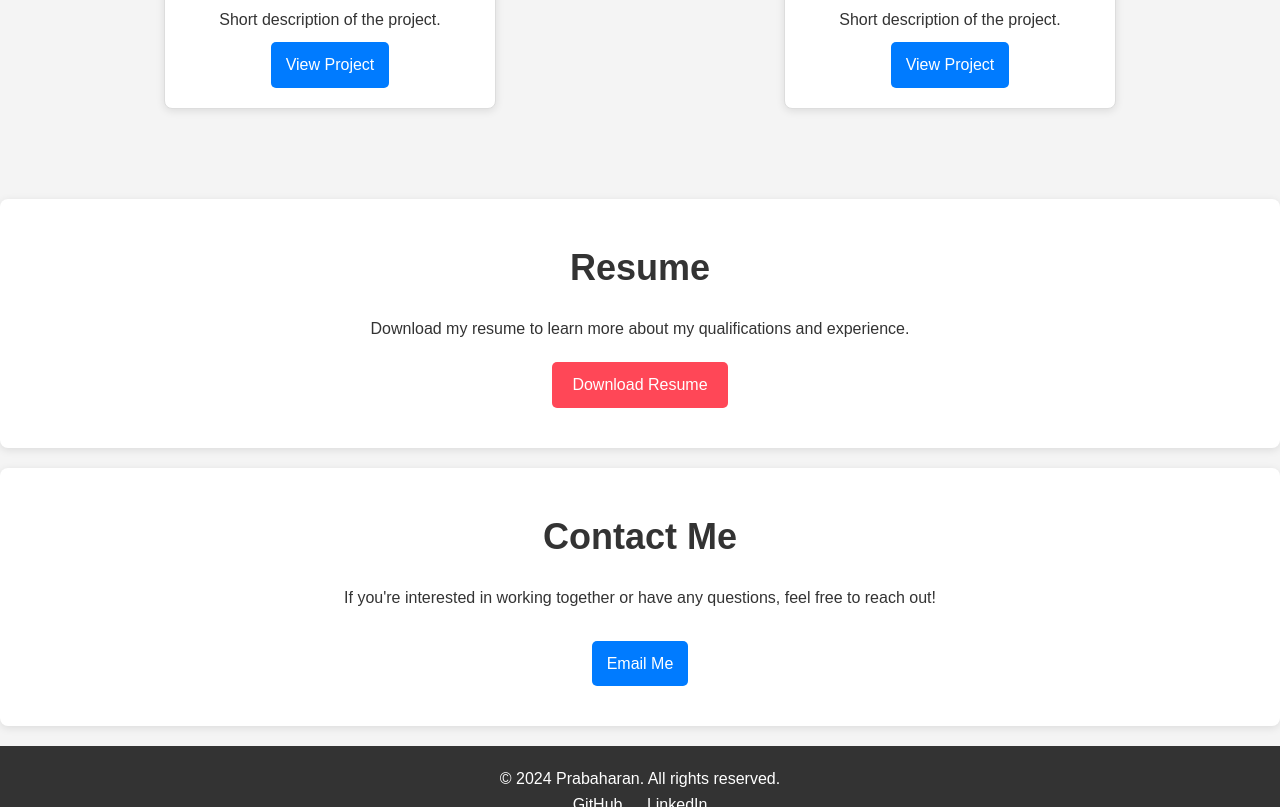
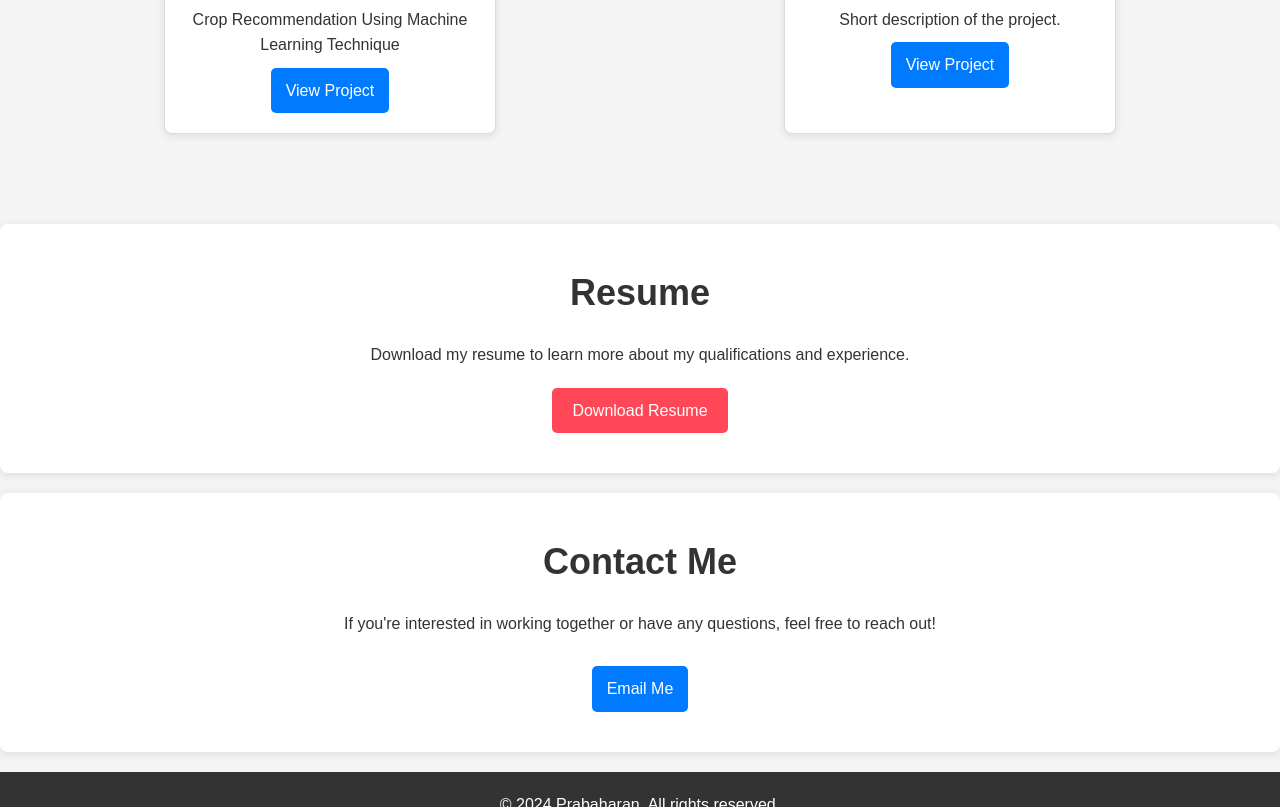
Before and after one commit to prabahar755017/prabahar755017.github.io, a plain HTML site: page index.html in a window 1280 px wide. Shown: the part 1848-2655 px from the top of the page. Drawn offline with Linux system fonts and the light colour scheme.

Commit message:
first commit

```diff
--- a/index.html
+++ b/index.html
@@ -71,7 +71,7 @@
             <div class="project" onclick="openModal('Project 1', 'Description for Project 1', 'images/project1.png')">
                 <img src="images/project1.png" alt="Project 1">
                 <h3>Project Title 1</h3>
-                <p>Short description of the project.</p>
+                <p>Crop Recommendation Using Machine Learning Technique</p>
                 <a href="#" class="btn">View Project</a>
             </div>
             <div class="project" onclick="openModal('Project 2', 'Description for Project 2', 'images/project2.png')">
```
